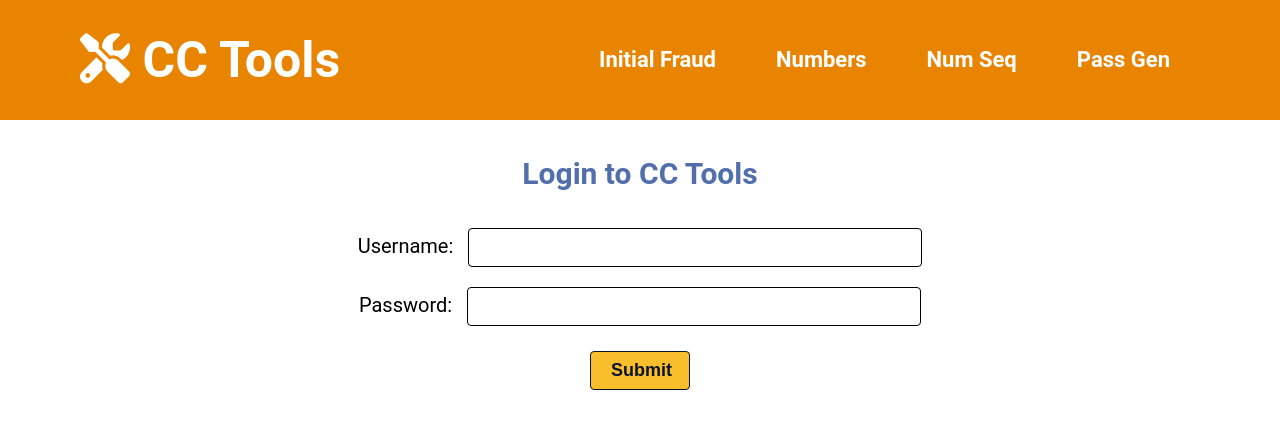
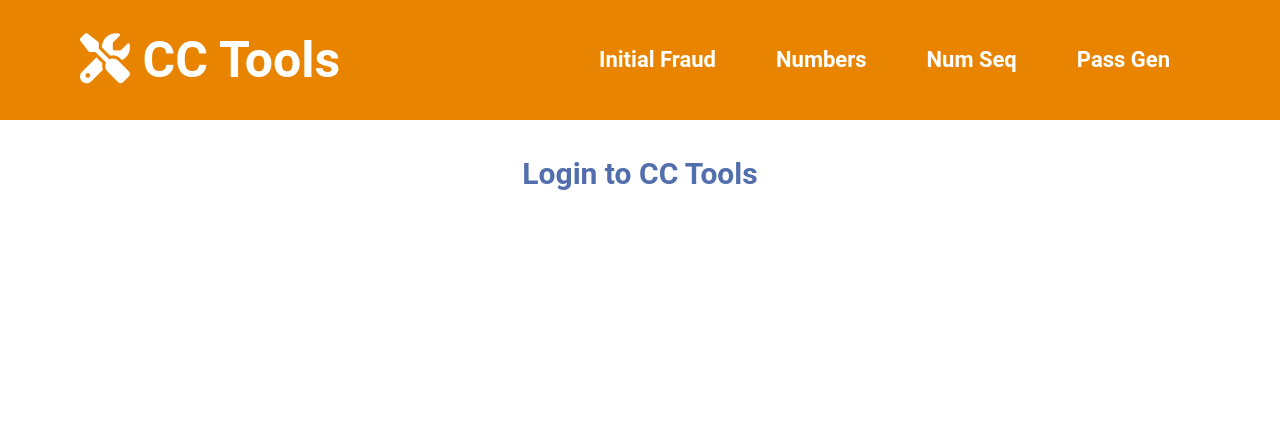
Before and after one commit to MelvinPeepers/tools, a React (Create React App) app in the folder my-app/: page / in a window 1280 px wide. Shown: the top 428 px of the page. Built offline with nearby package versions, Linux system fonts and the light colour scheme.

Commit message:
working on forms

```diff
--- a/my-app/public/index.html
+++ b/my-app/public/index.html
@@ -13,6 +13,9 @@
     <title>Tools</title>
   </head>
   <body>
+    <form name="number" netlify netlify-honeypot="bot-field" hidden>
+      <input type="text" name="number" />
+    </form>
     <noscript>You need to enable JavaScript to run this app.</noscript>
     <div id="root"></div>
   </body>
--- a/my-app/src/components/pages/login/Login.js
+++ b/my-app/src/components/pages/login/Login.js
@@ -8,7 +8,7 @@ const Login = () => {
         <h2>Login to CC Tools</h2>
       </div>
       <div className="container-form">
-        <form>
+        <form netlify netlify-honeypot="bot-field" hidden>
         <ul className="form-list">
           <li className="list-input">
           <label className='label' for="text-input">Username: </label>
--- a/my-app/src/components/pages/numbers/Numbers.js
+++ b/my-app/src/components/pages/numbers/Numbers.js
@@ -29,12 +29,13 @@ const Numbers = () => {
       <div className="header-secondary">
         <h2>Strip and format numbers to 11 digits</h2>
         <div className="container-form">
-          <form method="post" netlify>
+          <form name="number">
             <ul className="form-list">
               <li className="list-input">
                 <label className='label' for="text-input">Input Number: </label>
                 <input
                   className="input"
+                  name="number"
                   type="text"
                   id="text-input"
                   value={inputValue}
```
